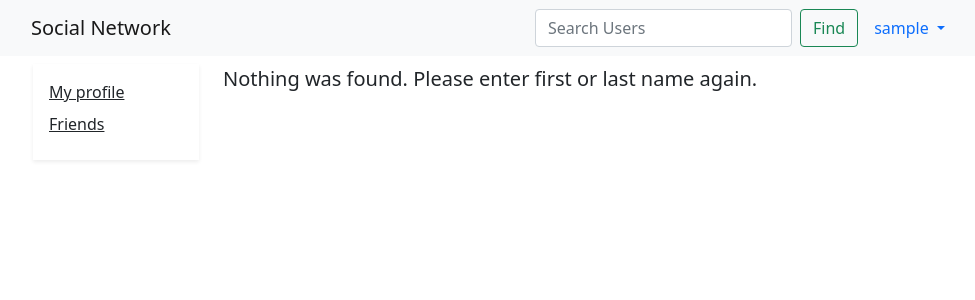
After one commit to UladzislauBaranau/social-network, a Django app: page /profiles/search_users in a window 1280 px wide. The commit adds this page. Shown: the top 300 px of the page, without its empty margins (144-1119 px from the left). Run offline with Django 3.2, Linux system fonts and the light colour scheme; the visitor is signed in with stand-in values (Sample User, id 1); some libraries are stand-ins or nearby versions.

Commit message:
Created a users search bar

```diff
--- a/socialnetwork/profiles/templates/navbar.html
+++ b/socialnetwork/profiles/templates/navbar.html
@@ -1,4 +1,5 @@
 {% load i18n %}
+
 <nav class="navbar navbar-expand-lg navbar-light bg-light">
   <div class="container">
     <div class="col-1"></div>
@@ -10,14 +11,14 @@
     <div class="collapse navbar-collapse" id="navbarSupportedContent">
       <ul class="navbar-nav me-auto mb-2 mb-lg-0">
       </ul>
-      <form class="d-flex">
-        <input class="form-control me-2" type="search" placeholder="{% translate 'Search' %}" aria-label="Search">
+     <form class="d-flex" action="{% url 'search_users' %}" method="POST">
+        {% csrf_token %}
+        <input class="form-control me-2" name="searched_users" type="search" placeholder="{% translate 'Search Users' %}" aria-label="Search">
         <button class="btn btn-outline-success" type="submit">{% translate 'Find' %}</button>
       </form>
       {% if user.is_authenticated %}
       <div class="nav-item dropdown">
-        <a class="nav-link dropdown-toggle" id="navbarDropdownMenuLink" role="button"
-           data-bs-toggle="dropdown" aria-expanded="false">
+        <a class="nav-link dropdown-toggle" id="navbarDropdownMenuLink" role="button" data-bs-toggle="dropdown" aria-expanded="false">
           {{ user.username }}
         </a>
         <ul class="dropdown-menu" aria-labelledby="navbarDropdownMenuLink">
--- /dev/null
+++ b/socialnetwork/profiles/templates/profiles/searched_users.html
@@ -0,0 +1,59 @@
+{% extends 'base.html' %}
+
+{% load i18n %}
+
+{% block title %}
+{% translate 'Searched users' %}
+{% endblock title %}
+
+{% block content %}
+<div class="container my-lg-2">
+  <div class="row">
+    <div class="col-1"></div>
+    <div class="col-2">
+      <div class="card-body shadow-sm holder-bottom">
+        <p class="fw-light mb-2"><a href="{% url 'user_profile' %}" class="text-reset">{% translate 'My profile' %}</a>
+        </p>
+        <p class="fw-light mb-2"><a href="{% url 'friends_list' %}" class="text-reset">{% translate 'Friends' %}</a></p>
+      </div>
+    </div>
+
+    <div class="col">
+      {% if users %}
+
+        {% for user in users %}
+          <div class="card-body shadow-sm holder-bottom">
+            <div class="row">
+              <div class="col-2">
+                <img src="{{ user.avatar.url }}" class="rounded mx-auto d-block mb-2" width="70" height="70">
+              </div>
+              <div class="col-4">
+                <p class="fs-5 mb-2">{{ user.first_name }} {{ user.last_name }}</p>
+                <p class="text-muted fw-light">{{ user.bio }}</p>
+              </div>
+              <div class="col-3 col align-self-center d-grid gap-2">
+                <a href="{% url 'friend_details' user.pk %}" class="btn btn-outline-primary" type="submit">{% translate 'See profile' %}</a>
+              </div>
+
+              {% if user in profile.friends.all or profile in user.friends.all %}
+              <div class="col-3 col align-self-center d-grid gap-2">
+                <button type="button" class="btn btn-secondary" disabled data-bs-toggle="button" autocomplete="off">Your friend</button>
+              </div>
+              {% else %}
+              <div class="col-3 col align-self-center d-grid gap-2">
+                <button type="button" class="btn btn-outline-success">Add to friends</button>
+              </div>
+              {% endif %}
+
+            </div>
+          </div>
+          {% endfor %}
+
+      {% else %}
+        <p class="fs-5 text fw-light">Nothing was found. Please enter first or last name again.</p>
+      {% endif %}
+    </div>
+    <div class="col-1"></div>
+  </div>
+</div>
+{% endblock content %}
--- a/socialnetwork/profiles/urls.py
+++ b/socialnetwork/profiles/urls.py
@@ -14,6 +14,7 @@ urlpatterns = [
     path('friends_list', views.get_friends_list_view, name='friends_list'),
     path('<int:pk>', views.friend_details_view, name='friend_details'),
     path('search_friend', views.search_result_friends, name='search_result_friends'),
+    path('search_users', views.search_users, name='search_users'),
     path('remove_friend', views.remove_from_friends, name='remove_friend'),
 
     path('reset_password/',
--- a/socialnetwork/profiles/views.py
+++ b/socialnetwork/profiles/views.py
@@ -190,3 +190,22 @@ def remove_from_friends(request):
 
         return redirect(request.META.get('HTTP_REFERER'))
     return redirect('remove_friend')
+
+
+@login_required(login_url='/profiles/login')
+def search_users(request):
+    context = {}
+
+    if request.method == "POST":
+        searched = request.POST['searched_users']
+
+        searched_user = Profile.objects.filter(
+            (Q(first_name__istartswith=searched)) | (Q(last_name__istartswith=searched)),
+        ).exclude(id=request.user.id)
+        profile = Profile.objects.get(id=request.user.id)
+
+        context = {
+            'users': searched_user,
+            'profile': profile,
+        }
+    return render(request, 'profiles/searched_users.html', context)
```
